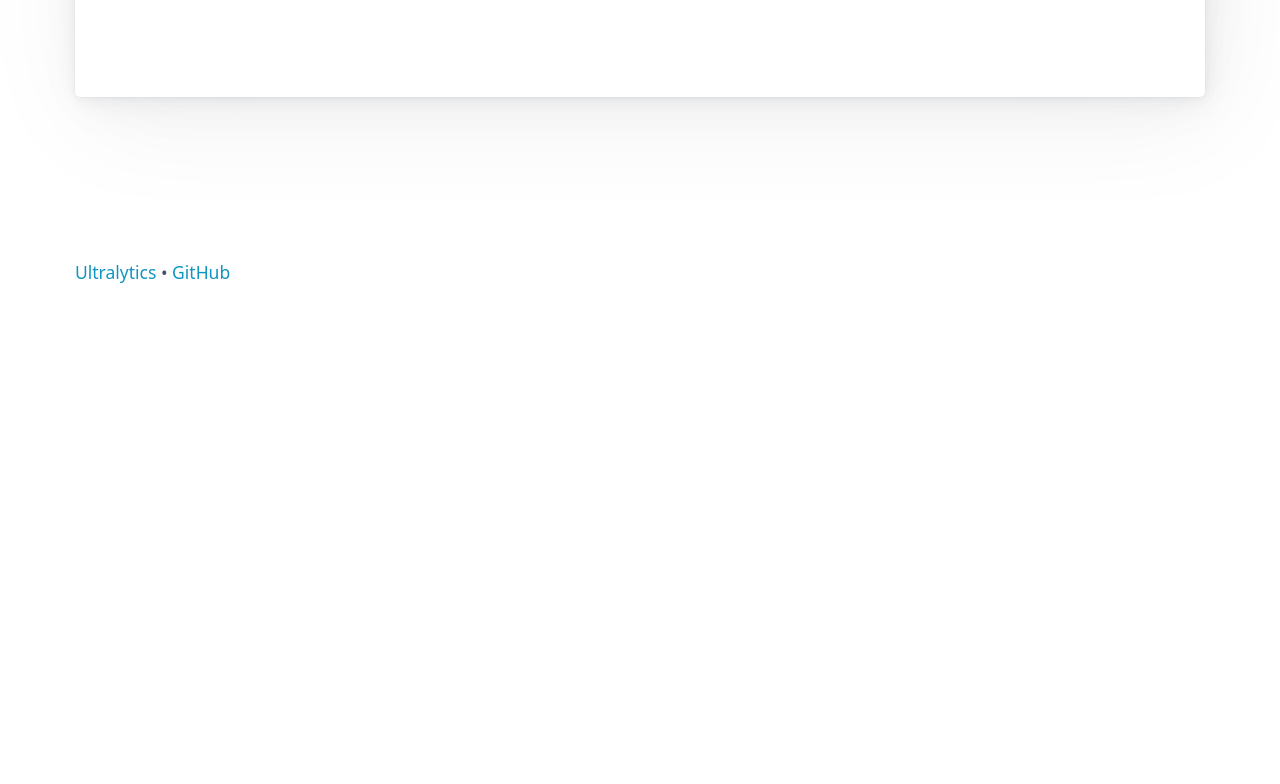
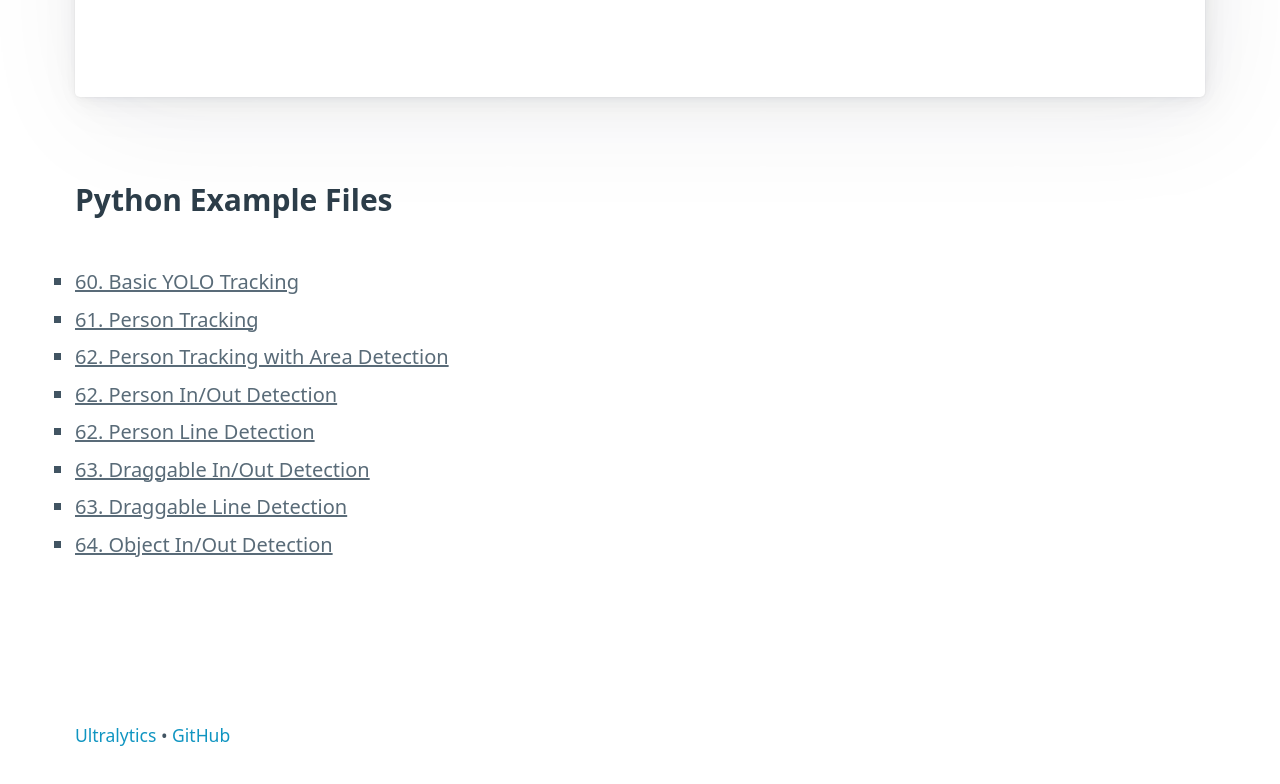
Before and after one commit to 0523Juyang/0523Juang.github.io, a plain HTML site: page index.html in a window 1280 px wide. Shown: the part 2346-3130 px from the top of the page. Before the commit the page ends 2713 px from the top, so only its background shows below. Drawn offline with nearby package versions, Linux system fonts and the light colour scheme; files whose address does not match are found by name.

Commit message:
Add files via upload

```diff
--- a/index.html
+++ b/index.html
@@ -51,6 +51,19 @@
             </article>
         </div>
     </section>
+    <section class="container">
+        <h3>Python Example Files</h3>
+        <ul style="list-style-type: none; padding-left: 0;">
+            <li><a href="python/60_yolo_track.py" class="secondary">60. Basic YOLO Tracking</a></li>
+            <li><a href="python/61_yolo_track_person.py" class="secondary">61. Person Tracking</a></li>
+            <li><a href="python/62_yolo_track_person - inarea.py" class="secondary">62. Person Tracking with Area Detection</a></li>
+            <li><a href="python/62_yolo_track_person - inarea_in_out.py" class="secondary">62. Person In/Out Detection</a></li>
+            <li><a href="python/62_yolo_track_person - inarea_trackLine.py" class="secondary">62. Person Line Detection</a></li>
+            <li><a href="python/63_yolo_track_person - inarea_in_out_draging.py" class="secondary">63. Draggable In/Out Detection</a></li>
+            <li><a href="python/63_yolo_track_person - inarea_trackLine _drag_area.py" class="secondary">63. Draggable Line Detection</a></li>
+            <li><a href="python/64_yolo_track_object- inarea_in_out_draging.py" class="secondary">64. Object In/Out Detection</a></li>
+        </ul>
+    </section>
     <footer class="container">
         <small><a href="https://ultralytics.com">Ultralytics</a> • <a href="https://github.com/ultralytics/yolov8">GitHub</a></small>
     </footer>
```
